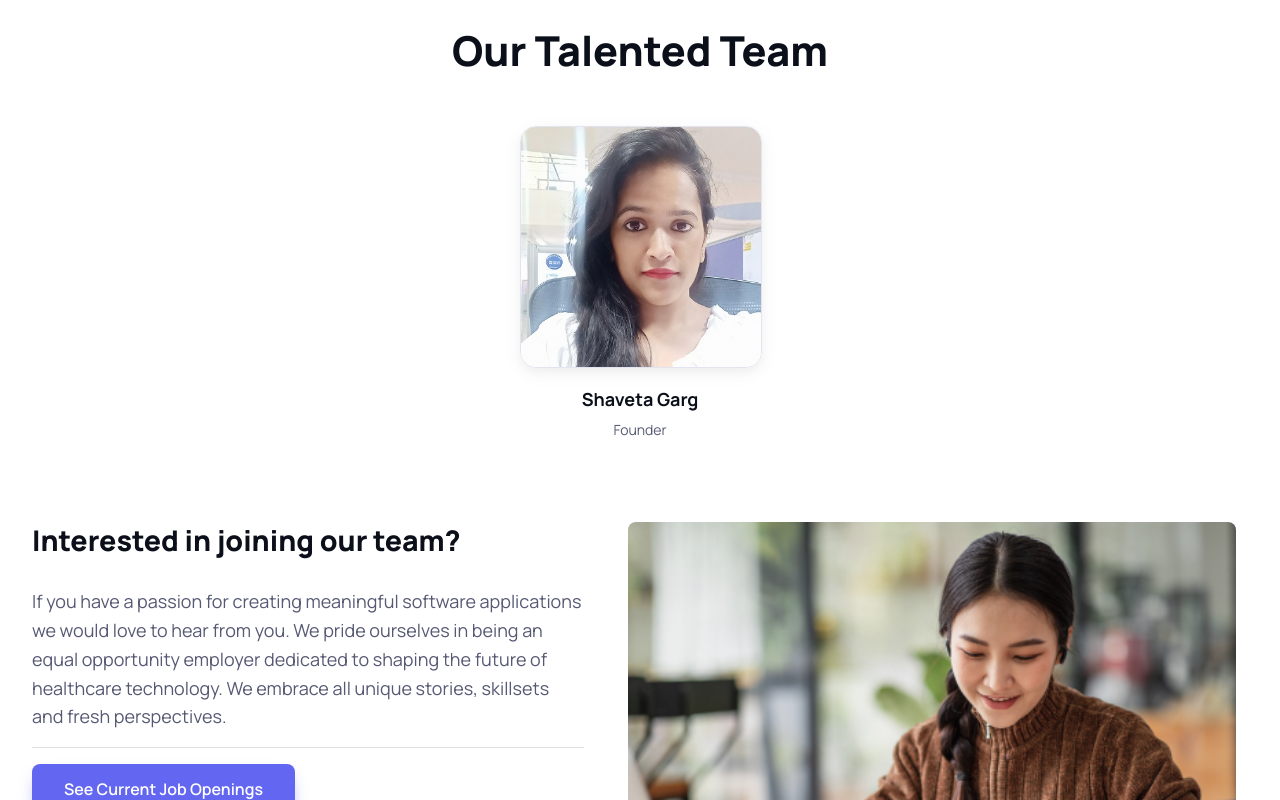
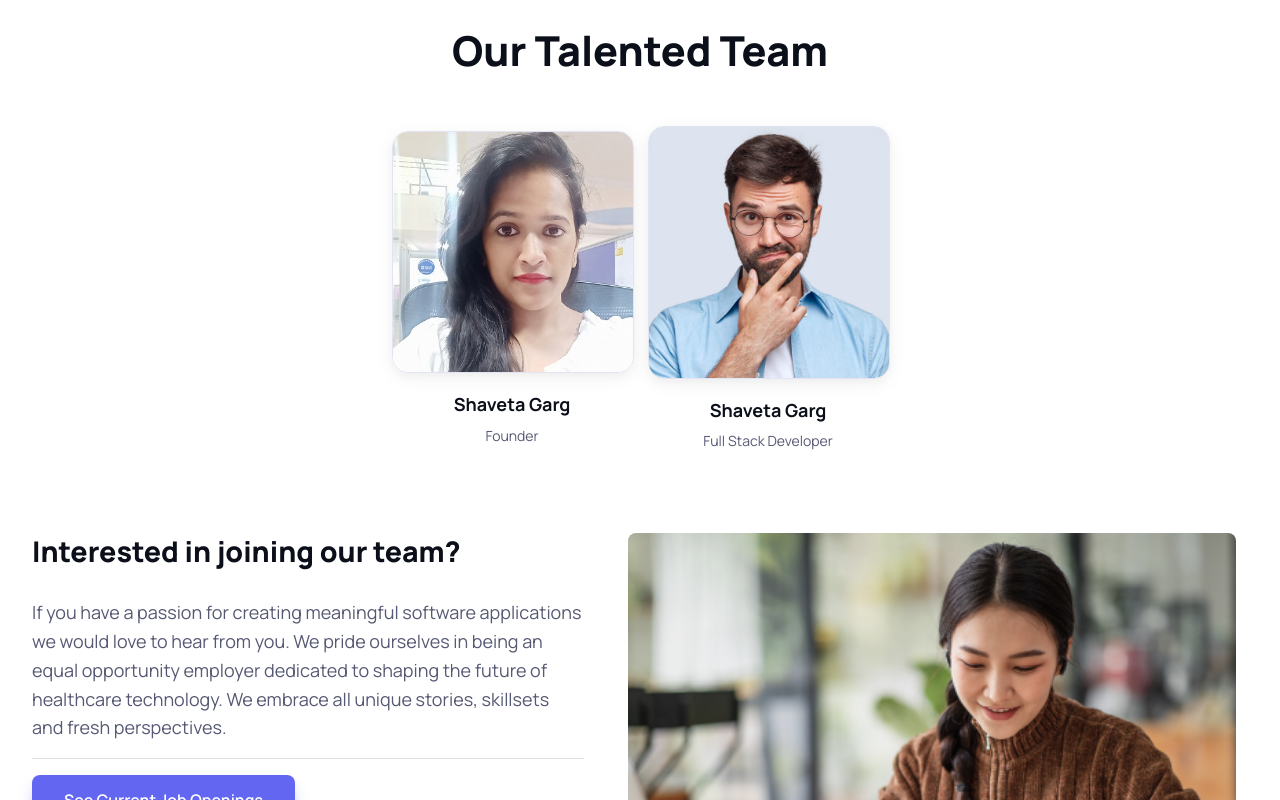
Before and after one commit to Sharav2022/sharav-infotech, a Next.js app: page /about-us in a window 1280 px wide. Shown: the part 2035-2835 px from the top of the page. Built offline with nearby package versions, Linux system fonts and the light colour scheme.

Commit message:
Test add

```diff
--- a/src/globals/mock.js
+++ b/src/globals/mock.js
@@ -354,29 +354,29 @@ export const TEAM = [
       },
     ],
   },
-  // {
-  //   id: 2,
-  //   mediaUrl: "/images/team/team_member.jpeg",
-  //   name: "Shaveta Garg",
-  //   position: "Founder",
-  //   socialLinks: [
-  //     {
-  //       id: 1,
-  //       type: "linkedin",
-  //       url: "https://www.linkedin.com/in/shaveta-garg",
-  //     },
-  //     {
-  //       id: 2,
-  //       type: "facebook",
-  //       url: "https://www.facebook.com",
-  //     },
-  //     {
-  //       id: 3,
-  //       type: "twitter",
-  //       url: "https://twitter.com/",
-  //     },
-  //   ],
-  // },
+  {
+    id: 2,
+    mediaUrl: "/images/team/team_member.jpeg",
+    name: "Shaveta Garg",
+    position: "Full Stack Developer",
+    socialLinks: [
+      {
+        id: 1,
+        type: "linkedin",
+        url: "https://www.linkedin.com/in/shaveta-garg",
+      },
+      {
+        id: 2,
+        type: "facebook",
+        url: "https://www.facebook.com",
+      },
+      {
+        id: 3,
+        type: "twitter",
+        url: "https://twitter.com/",
+      },
+    ],
+  },
   // {
   //   id: 3,
   //   mediaUrl: "/images/team/team_member.jpeg",
```
Also changed, not shown: 1 other file (tests, documents, lock files or other folders).
